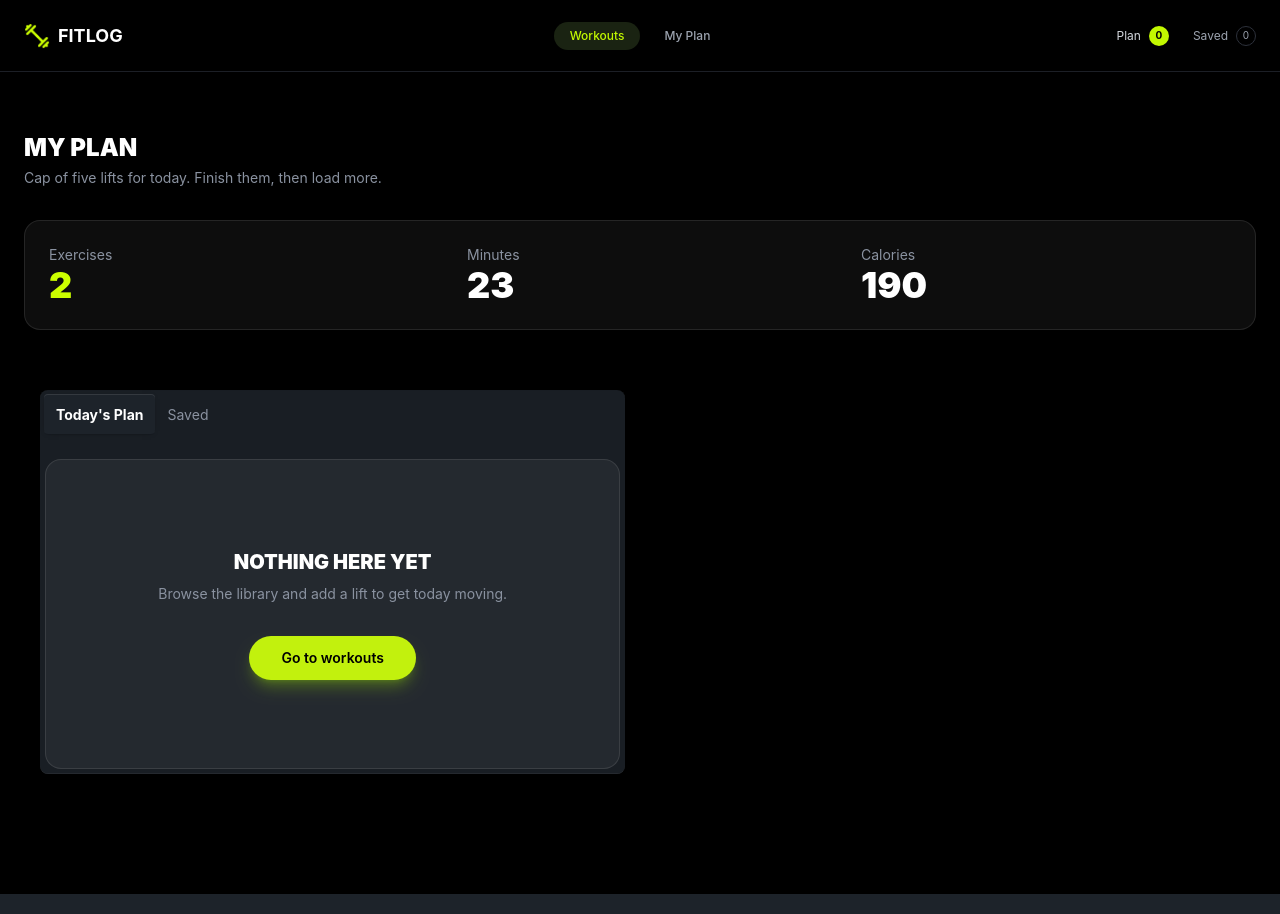
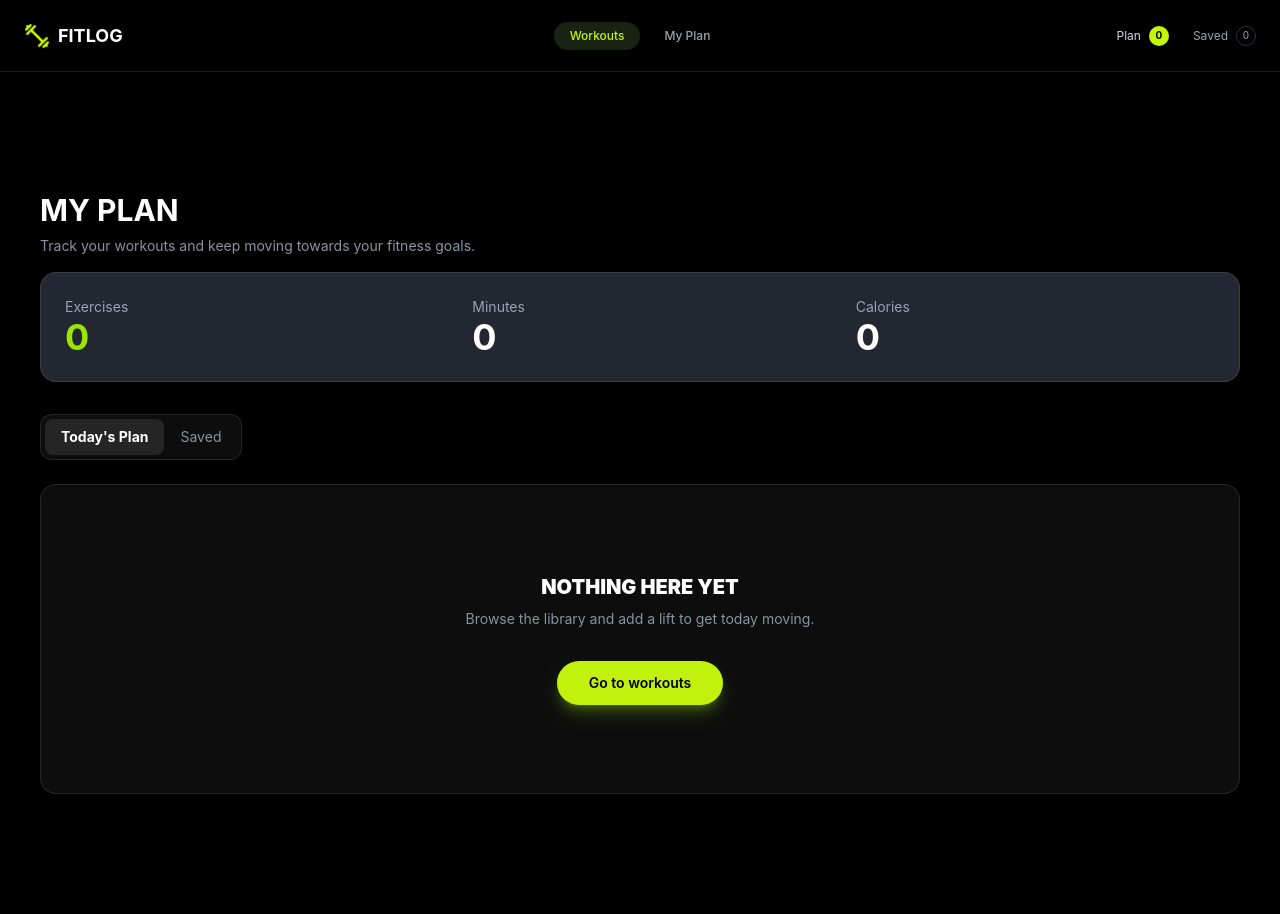
Before and after one commit to aurnobisaha/Fit-log, a Next.js app: page /my-plan in a window 1280 px wide. Built offline with nearby package versions, Linux system fonts and the light colour scheme.

Commit message:
add live navbar count

```diff
--- a/src/app/listed-workouts/page.tsx
+++ b/src/app/listed-workouts/page.tsx
@@ -1,6 +1,6 @@
+'use client';
 
-'use client';
-import React,{useContext} from 'react';
+import React, { useContext, useState } from 'react';
 import { LibraryContext } from '@/context/LibraryContext';
 import LibraryCard from '@/components/shared/libraryCard';
 import { Ilibrary } from '@/types/libraries.type';
@@ -8,10 +8,14 @@ import Link from "next/link";
 
 const EmptyState = () => (
     <div className="col-span-full flex flex-col items-center justify-center py-16 text-center">
-        <h2 className="text-xl font-black text-[#FFFFFF]">NOTHING HERE YET</h2>
+        <h2 className="text-xl font-black text-[#FFFFFF]">
+            NOTHING HERE YET
+        </h2>
+
         <p className="mt-2 text-sm text-[#8A92A0]">
             Browse the library and add a lift to get today moving.
         </p>
+
         <Link
             href="/"
             className="mt-8 rounded-full bg-[#C2F10D] px-8 py-3 text-sm font-semibold text-[#000000] shadow-lg shadow-lime-400/30 transition hover:bg-lime-300"
@@ -22,57 +26,122 @@ const EmptyState = () => (
 );
 
 const ListedWorkouts = () => {
-    const {plan, saved} = useContext(LibraryContext);
+
+    const { plan, saved } = useContext(LibraryContext);
+
+    const [activeTab, setActiveTab] = useState<'plan' | 'saved'>('plan');
+
+    const totalExercises = plan.length;
+
+    const totalMinutes = plan.reduce(
+        (total, item) => total + item.duration, 0
+    );
+
+    const totalCalories = plan.reduce(
+        (total, item) => total + item.caloriesBurned, 0
+    );
 
     return (
         <div className="container mx-auto px-4 py-[60px]">
+            <div>
+    <h2 className="text-3xl font-bold text-white">MY PLAN</h2>
+    <p className="mt-2 text-sm text-[#8A92A0]">
+        Track your workouts and keep moving towards your fitness goals.
+    </p>
+</div>
 
-            <div className="tabs tabs-box w-fit">
 
-                <input
-                    type="radio"
-                    name="my_tabs_1"
-                    className="tab text-[#8A92A0] checked:text-[#FFFFFF] checked:font-bold"
-                    aria-label="Today's Plan"
-                    defaultChecked
-                />
+            <div className="mt-4 grid grid-cols-3 rounded-2xl border border-white/10 bg-[#232732] p-6">
 
-                <div className="tab-content mt-6 w-full">
-                    <div className="min-h-[300px] rounded-2xl border border-white/10 bg-white/5 p-6">
+                <div>
+                    <p className="text-sm text-gray-400">Exercises</p>
+                    <p className="text-4xl font-bold text-lime-400">
+                        {totalExercises}
+                    </p>
+                </div>
+
+                <div className="pl-6">
+                    <p className="text-sm text-gray-400">Minutes</p>
+                    <p className="text-4xl font-bold text-white">
+                        {totalMinutes}
+                    </p>
+                </div>
+
+                <div className="pl-6">
+                    <p className="text-sm text-gray-400">Calories</p>
+                    <p className="text-4xl font-bold text-white">
+                        {totalCalories}
+                    </p>
+                </div>
+
+            </div>
+
+
+
+            <div className="mt-8 flex w-fit rounded-xl border border-white/10 bg-white/5 p-1 text-sm">
+                <button
+                    onClick={() => setActiveTab('plan')}
+                    className={`rounded-lg px-4 py-2 ${activeTab === 'plan' ? 'bg-white/10 font-bold text-[#FFFFFF]' : 'text-[#8A92A0]'}`}
+                >
+                    Today&apos;s Plan
+                </button>
+
+                <button
+                    onClick={() => setActiveTab('saved')}
+                    className={`rounded-lg px-4 py-2 ${activeTab === 'saved' ? 'bg-white/10 font-bold text-[#FFFFFF]' : 'text-[#8A92A0]'}`}
+                >
+                    Saved
+                </button>
+            </div>
+
+
+            {/* Today's Plan list */}
+            {activeTab === 'plan' && (
+                <div className="mt-6 min-h-[300px] rounded-2xl border border-white/10 bg-white/5 p-6">
+
                     <div className="grid grid-cols-1 md:grid-cols-2 lg:grid-cols-3 gap-6">
+
                         {
                             plan.length > 0 ?
                                 plan.map((item: Ilibrary) => {
-                                    return <LibraryCard key={item.id} item={item} />;
+                                    return (
+                                        <LibraryCard
+                                            key={item.id}
+                                            library={item}
+                                        />
+                                    );
                                 })
                                 : <EmptyState />
                         }
+
                     </div>
                 </div>
-                </div>
+            )}
 
-                <input
-                    type="radio"
-                    name="my_tabs_1"
-                    className="tab text-[#8A92A0] checked:text-[#FFFFFF] checked:font-bold"
-                    aria-label="Saved"
-                />
 
-                <div className="tab-content mt-6 w-full">
-                    <div className="min-h-[300px] rounded-2xl border border-white/10 bg-white/5 p-6">
+            {/* Saved list */}
+            {activeTab === 'saved' && (
+                <div className="mt-6 min-h-[300px] rounded-2xl border border-white/10 bg-white/5 p-6">
+
                     <div className="grid grid-cols-1 md:grid-cols-2 lg:grid-cols-3 gap-6">
+
                         {
                             saved.length > 0 ?
                                 saved.map((item: Ilibrary) => {
-                                    return <LibraryCard key={item.id} item={item} />;
+                                    return (
+                                        <LibraryCard
+                                            key={item.id}
+                                            library={item}
+                                        />
+                                    );
                                 })
                                 : <EmptyState />
                         }
+
                     </div>
                 </div>
-                </div>
+            )}
 
-            </div>
         </div>
     );
 };
--- a/src/app/my-plan/page.tsx
+++ b/src/app/my-plan/page.tsx
@@ -10,28 +10,7 @@ import ListedWorkouts from '@/app/listed-workouts/page';
 const MyPlanPage = () => {
     return (
         <div className="container mx-auto  py-[60px] px-6">
-            <h2 className="text-2xl font-black text-[#FFFFFF] mb-1 uppercase">
-                MY PLAN
-            </h2>
-            <p className="text-[#8A92A0] text-sm ">
-                Cap of five lifts for today. Finish them, then load more.
-            </p>
-            <div className="mt-8 grid grid-cols-3 rounded-2xl border border-white/10 bg-white/5 p-6">
-  <div>
-    <p className="text-sm text-[#8A92A0]">Exercises</p>
-    <p className="text-4xl font-black text-[#CCFF00]">2</p>
-  </div>
 
-  <div className=" pl-6">
-    <p className="text-sm text-[#8A92A0]">Minutes</p>
-    <p className="text-4xl font-black text-[#FFFFFF]">23</p>
-  </div>
-
-  <div className="pl-6">
-    <p className="text-sm text-[#8A92A0]">Calories</p>
-    <p className="text-4xl font-black text-[#FFFFFF]">190</p>
-  </div>
-</div>
             <ListedWorkouts />
         </div>
     );
--- a/src/components/shared/Navbar.tsx
+++ b/src/components/shared/Navbar.tsx
@@ -1,10 +1,13 @@
-
-import React from 'react';
+'use client';
+import React,{useContext} from 'react';
 import Image from "next/image";
 import Link from "next/link";
 import logo from "@/assets/logo.png";
+import { LibraryContext } from '@/context/LibraryContext';
 
 const Navbar = () => {
+    const { plan, saved } = useContext(LibraryContext);
+
     return (
         <div className="navbar min-h-[72px] bg-[#000000] border-b border-[#1C1F26] px-4 sm:px-6 text-[#FFFFFF]">
             <div className="navbar-start">
@@ -27,7 +30,7 @@ const Navbar = () => {
                             <Link href="/my-plan" className="text-[#9CA3AF]">
                                 My Plan
                             </Link>
-                            <Link href="/src/app/listed-workouts/page.tsx">Listed Workouts</Link>
+
                         </li>
 
                     </ul>
@@ -69,7 +72,7 @@ const Navbar = () => {
                     <span className="text-xs text-[#D1D5DB]">Plan</span>
 
                     <span className="flex h-5 w-5 items-center justify-center rounded-full bg-[#C2F800] text-[10px] font-bold text-[#000000]">
-                        0
+                        {plan.length}
                     </span>
                 </Link>
 
@@ -78,7 +81,7 @@ const Navbar = () => {
                     <span className="text-xs text-[#9CA3AF]">Saved</span>
 
                     <span className="flex h-5 w-5 items-center justify-center rounded-full border border-[#2D313B] text-[10px] text-[#9CA3AF]">
-                        0
+                          {saved.length}
                     </span>
                 </Link>
 
```
Lines whose indentation alone changed are shown as unchanged.
